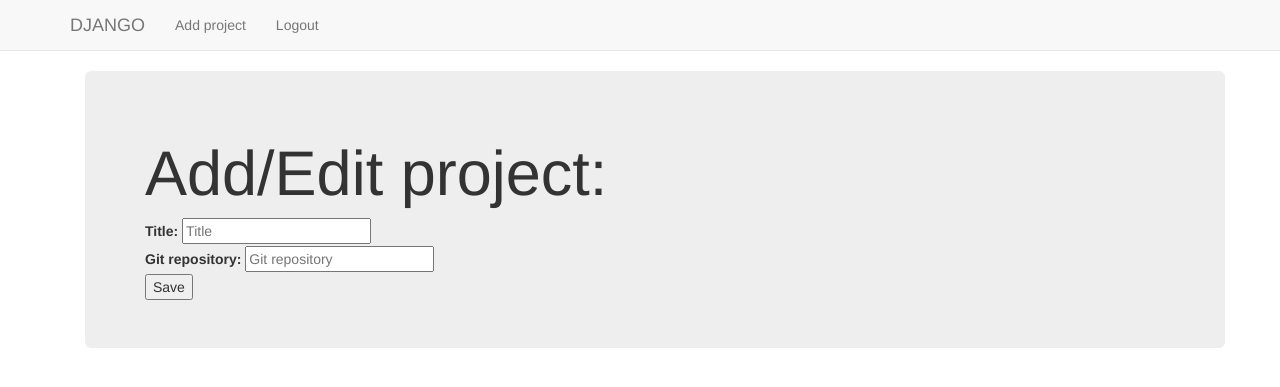
After one commit to stefan096/UKS, a Django app: page /projects/add_edit/0/ in a window 1280 px wide. The commit adds this page. Shown: the top 387 px of the page. Run offline with Django 3.2, Linux system fonts and the light colour scheme; the visitor is signed in with stand-in values (Sample User, id 1); some libraries are stand-ins or nearby versions.

Commit message:
add and edit projects #3

```diff
--- a/miniGithub/templates/miniGithub/base.html
+++ b/miniGithub/templates/miniGithub/base.html
@@ -12,6 +12,9 @@
         <ul class="nav navbar-nav">
 {# Django Home Link / Admin Link / Register Link#}
           <li><a class="navbar-brand" href="{% url 'projects' %}">DJANGO</a></li>
+            {% if user.is_authenticated %}
+             <li><a class="navbar-link" href="{% url 'project_add_edit' 0  %}">Add project</a></li>
+           {% endif %}
            {% if not user.is_authenticated %}
              <li><a class="navbar-link" href="{% url 'signup' %}">Register</a></li>
            {% endif %}
--- /dev/null
+++ b/miniGithub/templates/miniGithub/project_add_edit.html
@@ -0,0 +1,26 @@
+{% extends "miniGithub/base.html" %}
+{% block body_block %}
+
+      <div class="container">
+        <div class="jumbotron">
+              <h1>Add/Edit project:</h1>
+            <form method="post" action="project_save">
+                {% csrf_token %}
+                {# A more "HTML" way of creating the login form#}
+                <div>
+                    <label for="title">Title:</label>
+                    <input type="text" name="title" placeholder="Title" value="{{project.title}}">
+                </div>
+                <div>
+                    <label for="git_repo">Git repository:</label>
+                    <input type="git_repo" name="git_repo" placeholder="Git repository" value="{{project.git_repo}}">
+                </div>
+                <div>
+                    <input type="submit" name="" value="Save">
+                </div>
+
+            </form>
+        </div>
+      </div>
+
+{% endblock %}
--- a/miniGithub/templates/miniGithub/projects.html
+++ b/miniGithub/templates/miniGithub/projects.html
@@ -7,6 +7,11 @@
       <a href="/projects/{{ project.id }}/">
         {{ project.title }}
       </a>
+
+      <a href="/projects/add_edit/{{ project.id }}/">
+        Izmeni
+      </a>
     </p>
+
   {% endfor %}
 {% endblock %}
--- a/miniGithub/urls.py
+++ b/miniGithub/urls.py
@@ -6,6 +6,8 @@ from miniGithub.views.projects import *
 urlpatterns = [
     path('', projects_view, name="projects"),
     path('projects/<int:project_id>/', project_view, name='project_details'),
+    path('projects/add_edit/<int:project_id>/', project_add_edit, name='project_add_edit'),
+    path('projects/add_edit/<int:project_id>/project_save', project_save, name='project_save'),
     path('projects/<int:project_id>/problems/<int:problem_id>/', problem_view, name='problem_details'),
     path('login/', login_view, name="login"),
     path('signup/', signup_view, name="signup"),
--- a/miniGithub/views/auth.py
+++ b/miniGithub/views/auth.py
@@ -9,6 +9,7 @@ from django.shortcuts import render, redirect
 from miniGithub.forms import LoginForm, SignUpForm
 from django.urls import reverse
 from django.contrib import messages
+
 
 def signup_view(request):
     form = SignUpForm(request.POST)
@@ -27,6 +28,7 @@ def signup_view(request):
     else:
         form = SignUpForm()
     return render(request, 'miniGithub/signup.html', {'form': form})
+
 
 def login_view(request):
     form = LoginForm(request.POST)
--- a/miniGithub/views/projects.py
+++ b/miniGithub/views/projects.py
@@ -1,11 +1,11 @@
-from django.shortcuts import render
-
 # Create your views here.
 
 from django.contrib.auth.decorators import login_required
-
+from django.shortcuts import render, redirect
+from django.urls import reverse
 
 from miniGithub.models import Project, Problem
+
 
 @login_required
 def projects_view(request):
@@ -13,13 +13,41 @@ def projects_view(request):
     projects = Project.objects.filter(owner=current_user.id)
     return render(request, 'miniGithub/projects.html', {'projects': projects})
 
+
 @login_required
 def project_view(request, project_id):
     project = Project.objects.get(pk=project_id)
     project_problems = Problem.objects.filter(project=project_id)
     return render(request, 'miniGithub/project_details.html', {'project': project, 'problems': project_problems})
 
+
+@login_required
+def project_add_edit(request, project_id):
+    if project_id:
+        project = Project.objects.get(pk=project_id)
+    else:
+        project = Project()
+    return render(request, 'miniGithub/project_add_edit.html', {'project': project})
+
+
+@login_required
+def project_save(request, project_id):
+    if project_id:
+        found_project = Project.objects.get(id=project_id)
+    else:
+        found_project = Project()
+
+    found_project.title = request.POST['title']
+    found_project.git_repo = request.POST['git_repo']
+
+    current_user = request.user
+    found_project.owner = current_user
+    found_project.save()
+
+    return redirect(reverse('projects'))
+
+
 @login_required
 def problem_view(request, project_id, problem_id):
-  problem = Problem.objects.get(pk=problem_id)
-  return render(request, 'miniGithub/problem_details.html', {'problem': problem})
+    problem = Problem.objects.get(pk=problem_id)
+    return render(request, 'miniGithub/problem_details.html', {'problem': problem})
```
Also changed, not shown: miniGithub/forms.py (line endings or trailing spaces).
